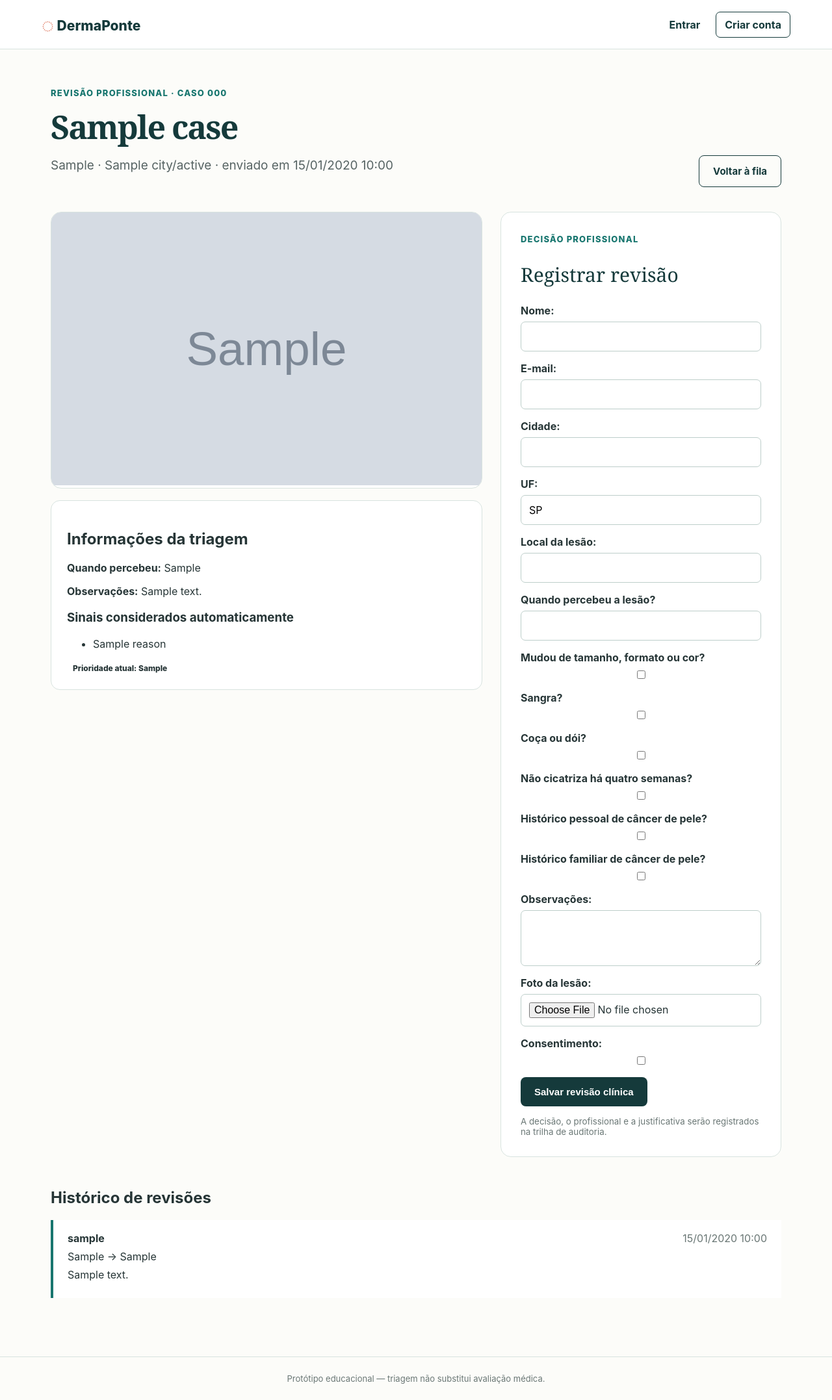
After one commit to catarinasonsine97-hash/DermaPonte, a Django app: template templates/triage/review.html in a window 1280 px wide. The commit adds this page. Shown: the whole page at 65% size. Run offline with Django 5.2, Linux system fonts and the light colour scheme; tables that the repository leaves empty hold one stand-in row (values such as "Sample post"); the template is opened without the code that fills it: values that come from a table or form of the project are taken from there, most other values are stand-ins (such as "Sample title", 1, 10 or a date in 2020); grey boxes marked "Sample" are stand-in pictures; data that the repository does not hold is empty.

Commit message:
feat: add patient dashboard and clinical review screens

```diff
--- a/templates/triage/home.html
+++ b/templates/triage/home.html
@@ -1,5 +1,5 @@
 {% extends 'base.html' %}{% block content %}
-<section class="hero"><div><span class="eyebrow">Cuidado começa com acesso</span><h1>Uma ponte mais rápida entre a sua pele e o especialista.</h1><p>Envie uma foto orientada, responda a um questionário e receba uma categoria de prioridade para revisão profissional.</p><div class="actions"><a class="button" href="{% url 'submit_case' %}">Iniciar triagem</a><a class="button secondary" href="{% url 'clinical_queue' %}">Ver painel clínico</a></div></div><aside class="safety"><b>Importante</b><p>Esta ferramenta não realiza diagnóstico. Em caso de sangramento intenso, dor importante ou piora rápida, procure atendimento de saúde.</p></aside></section>
+<section class="hero"><div><span class="eyebrow">Cuidado começa com acesso</span><h1>Uma ponte mais rápida entre a sua pele e o especialista.</h1><p>Envie uma foto orientada, responda a um questionário e receba uma categoria de prioridade para revisão profissional.</p><div class="actions"><a class="button" href="{% if user.is_authenticated %}{% url 'submit_case' %}{% else %}{% url 'register' %}{% endif %}">Iniciar triagem</a><a class="button secondary" href="{% url 'login' %}">Acessar minha conta</a></div></div><aside class="safety"><b>Importante</b><p>Esta ferramenta não realiza diagnóstico. Em caso de sangramento intenso, dor importante ou piora rápida, procure atendimento de saúde.</p></aside></section>
 <section class="steps"><article><b>01</b><h3>Capture</h3><p>Fotografe a lesão com boa luz e foco.</p></article><article><b>02</b><h3>Conte o histórico</h3><p>Informe mudanças e sintomas observados.</p></article><article><b>03</b><h3>Conecte-se</h3><p>Encontre profissionais e horários próximos.</p></article></section>
 <section class="metric"><div><strong>{{ cases_count }}</strong><span>casos no protótipo</span></div><div><strong>{{ doctors_count }}</strong><span>profissionais disponíveis</span></div><p>Prioridade explicável, revisão humana e privacidade desde a concepção.</p></section>
 {% endblock %}
--- /dev/null
+++ b/templates/triage/patient_dashboard.html
@@ -0,0 +1,4 @@
+{% extends 'base.html' %}{% block title %}Meus casos | DermaPonte{% endblock %}{% block content %}
+<div class="page-head row"><div><span class="eyebrow">Área do paciente</span><h1>Olá, {{ user.first_name|default:user.username }}</h1><p>Acompanhe suas triagens e agendamentos em um só lugar.</p></div><a class="button" href="{% url 'submit_case' %}">Nova triagem</a></div>
+<div class="case-cards">{% for case in cases %}<a href="{% url 'case_result' case.code %}"><div><span class="eyebrow">Caso {{ case.code }}</span><h3>{{ case.lesion_location }}</h3><p>{{ case.created_at|date:'d/m/Y · H:i' }}</p></div><div><i class="tag {{ case.priority }}">{{ case.get_priority_display }}</i><strong>{{ case.get_status_display }}</strong></div></a>{% empty %}<div class="empty-card"><h2>Nenhuma triagem enviada</h2><p>Comece registrando uma imagem e os sinais observados.</p><a class="button" href="{% url 'submit_case' %}">Iniciar triagem</a></div>{% endfor %}</div>
+{% endblock %}
--- a/templates/triage/queue.html
+++ b/templates/triage/queue.html
@@ -1,4 +1,4 @@
 {% extends 'base.html' %}{% block title %}Painel clínico | DermaPonte{% endblock %}{% block content %}
 <div class="page-head row"><div><span class="eyebrow">Visão profissional</span><h1>Fila de revisão</h1><p>Casos ordenados por prioridade calculada e horário de envio.</p></div><a class="button secondary" href="{% url 'submit_case' %}">Criar caso de teste</a></div>
-<div class="queue"><div class="queue-head"><span>Paciente</span><span>Sinais informados</span><span>Prioridade</span><span>Status</span></div>{% for case in cases %}<a class="queue-row" href="{% url 'case_result' case.code %}"><span><b>{{ case.patient_name }}</b><small>#{{ case.code }} · {{ case.city }}/{{ case.state }}</small></span><span>{{ case.reasons|join:', '|truncatechars:66 }}</span><span><i class="tag {{ case.priority }}">{{ case.get_priority_display }}</i></span><span>{{ case.get_status_display }}</span></a>{% empty %}<div class="empty">Ainda não há casos. Crie uma triagem de teste.</div>{% endfor %}</div>
+<div class="queue"><div class="queue-head"><span>Paciente</span><span>Sinais informados</span><span>Prioridade</span><span>Status</span></div>{% for case in cases %}<a class="queue-row" href="{% url 'review_case' case.code %}"><span><b>{{ case.patient_name }}</b><small>#{{ case.code }} · {{ case.city }}/{{ case.state }}</small></span><span>{{ case.reasons|join:', '|truncatechars:66 }}</span><span><i class="tag {{ case.priority }}">{{ case.get_priority_display }}</i></span><span>{{ case.get_status_display }}</span></a>{% empty %}<div class="empty">Ainda não há casos. Crie uma triagem de teste.</div>{% endfor %}</div>
 {% endblock %}
--- /dev/null
+++ b/templates/triage/review.html
@@ -0,0 +1,5 @@
+{% extends 'base.html' %}{% block title %}Revisar {{ case.code }} | DermaPonte{% endblock %}{% block content %}
+<div class="page-head row"><div><span class="eyebrow">Revisão profissional · caso {{ case.code }}</span><h1>{{ case.patient_name }}</h1><p>{{ case.lesion_location }} · {{ case.city }}/{{ case.state }} · enviado em {{ case.created_at|date:'d/m/Y H:i' }}</p></div><a class="button secondary" href="{% url 'clinical_queue' %}">Voltar à fila</a></div>
+<section class="clinical-grid"><div><article class="photo clinical-photo"><img src="{{ case.image.url }}" alt="Imagem para revisão clínica"></article><article class="clinical-facts"><h2>Informações da triagem</h2><p><b>Quando percebeu:</b> {{ case.noticed_when }}</p><p><b>Observações:</b> {{ case.notes|default:'Não informadas' }}</p><h3>Sinais considerados automaticamente</h3><ul>{% for reason in case.reasons %}<li>{{ reason }}</li>{% endfor %}</ul><span class="tag {{ case.priority }}">Prioridade atual: {{ case.get_priority_display }}</span></article></div><form method="post" class="review-card">{% csrf_token %}<span class="eyebrow">Decisão profissional</span><h2>Registrar revisão</h2>{{ form.as_p }}<button class="button" type="submit">Salvar revisão clínica</button><small>A decisão, o profissional e a justificativa serão registrados na trilha de auditoria.</small></form></section>
+{% if reviews %}<section class="history"><h2>Histórico de revisões</h2>{% for review in reviews %}<article><b>{{ review.reviewer.get_full_name|default:review.reviewer.username }}</b><span>{{ review.created_at|date:'d/m/Y H:i' }}</span><p>{{ review.get_automated_priority_display }} → {{ review.get_final_priority_display }}</p><p>{{ review.notes }}</p></article>{% endfor %}</section>{% endif %}
+{% endblock %}
```
